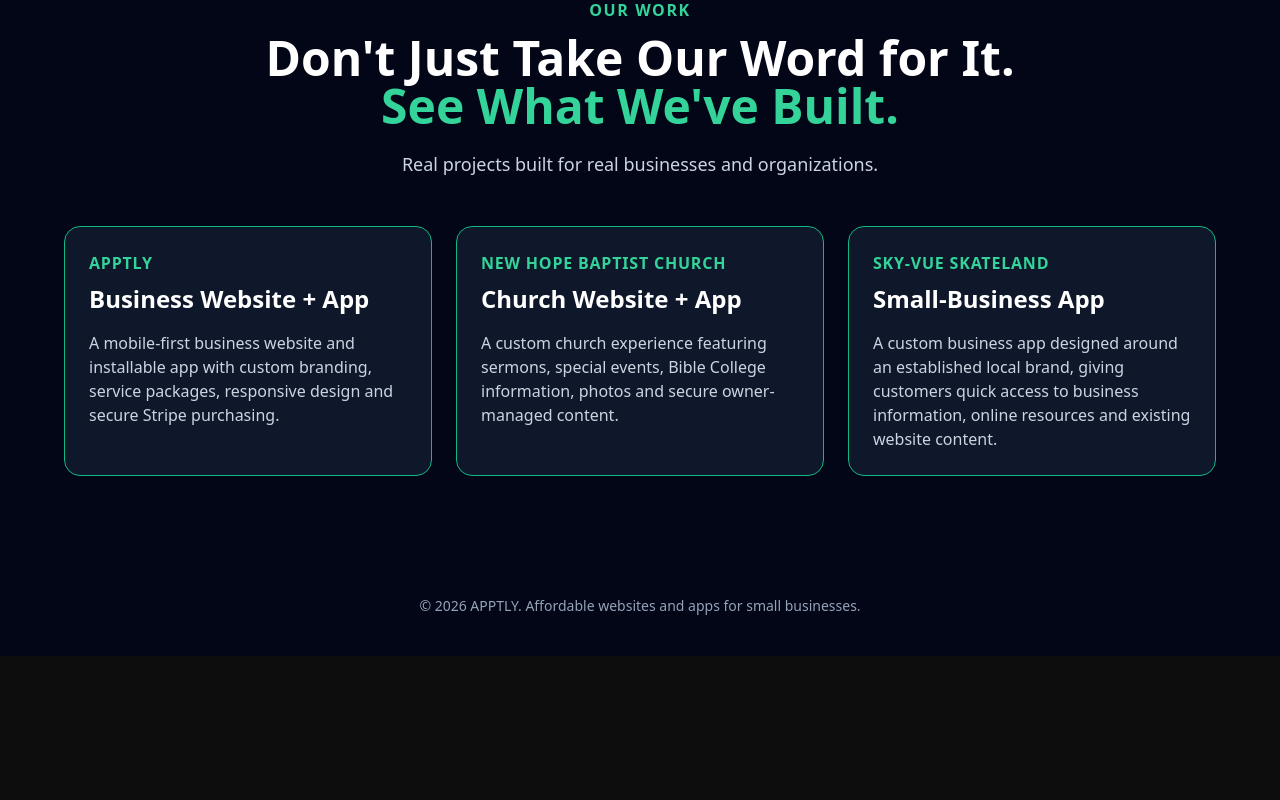
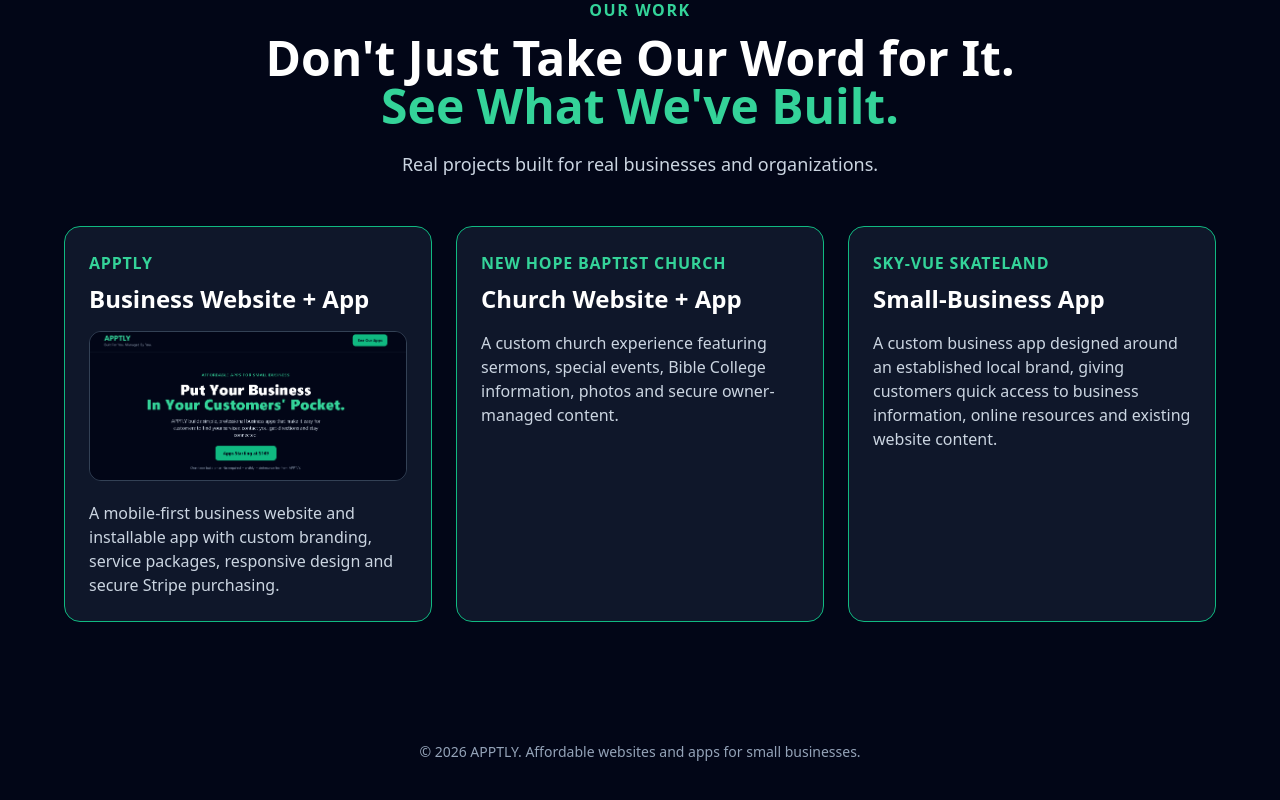
Before and after one commit to myapptly/apptly-website, a Next.js app: page / in a window 1280 px wide. Shown: the part 3917-4717 px from the top of the page. Before the commit the page ends 4573 px from the top, so only its background shows below. Built offline with nearby package versions, Linux system fonts and the light colour scheme.

Commit message:
Add APPTLY portfolio screenshot

```diff
--- a/app/page.tsx
+++ b/app/page.tsx
@@ -280,6 +280,12 @@ export default function HomePage() {
           Business Website + App
         </h3>
 
+        <img
+        src="/apptly-home.png"
+        alt="APPTLY website and app homepage"
+        className="mb-5 w-full rounded-xl border border-slate-700"
+      />
+
         <p className="text-slate-300">
           A mobile-first business website and installable app with custom
           branding, service packages, responsive design and secure Stripe
```
Also changed, not shown: public/apptly-home.png (added).
